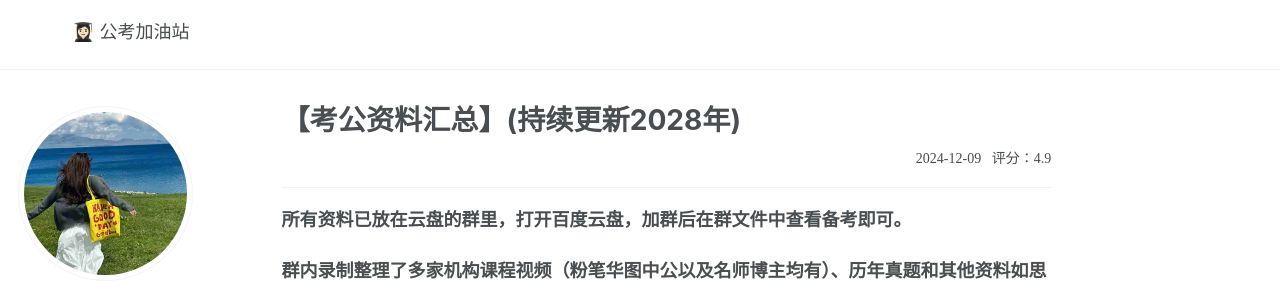
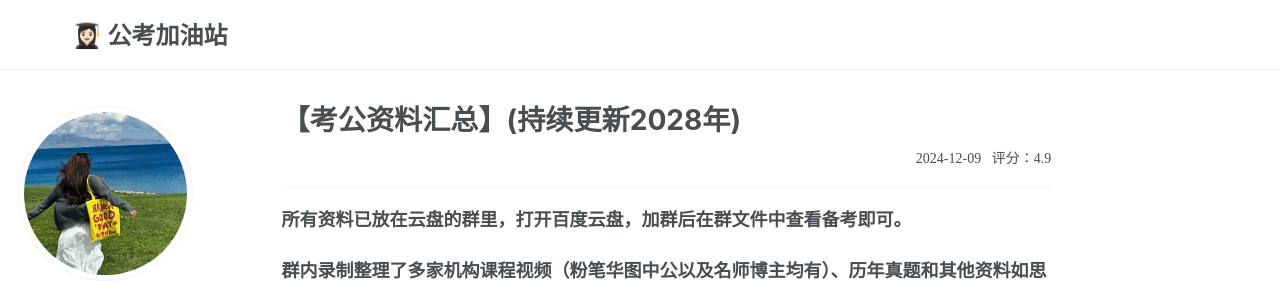
Before and after one commit to KnowledgeStoreVIP/GkStoreVIP.github.io, a Jekyll site: the page built from _pages/about.md, in a window 1280 px wide. Shown: the top 281 px of the page. Built offline with Jekyll 4.4.1, drawn with Linux system fonts in a browser that asks for light colours; comment, search, counter and statistics services are not loaded.

Commit message:
Update masthead.html

```diff
--- a/_includes/masthead.html
+++ b/_includes/masthead.html
@@ -9,14 +9,18 @@
           <li class="masthead__menu-item masthead__menu-item--lg"><a href="{{ base_path }}/">{{ site.title }}</a></li>
           {% for link in site.data.navigation.main %}
             {% if link.title == "👩🏻‍🎓 公考加油站" %}
-              <li class="masthead__menu-item"><span>{{ link.title }}</span></li>
+              <li class="masthead__menu-item">
+                <span style="text-align: center; font-size: 24px; font-weight: bold;">{{ link.title }}</span>
+              </li>
             {% else %}
               {% if link.url contains 'http' %}
                 {% assign domain = '' %}
               {% else %}
                 {% assign domain = base_path %}
               {% endif %}
-              <li class="masthead__menu-item"><a href="{{ domain }}{{ link.url }}">{{ link.title }}</a></li>
+              <li class="masthead__menu-item">
+                <a href="{{ domain }}{{ link.url }}">{{ link.title }}</a>
+              </li>
             {% endif %}
           {% endfor %}
         </ul>
```
